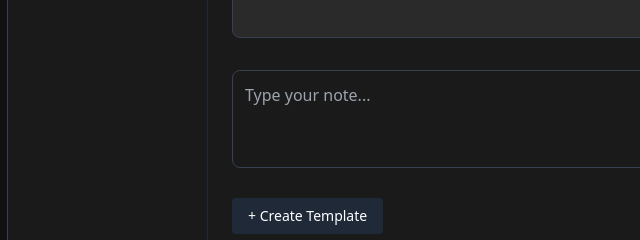
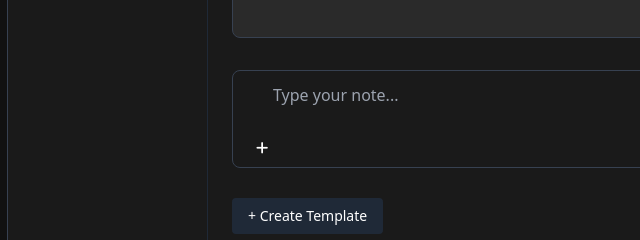
Before and after one commit to EtienneShamley/SiteWise, a website: page frontend/index.html in a window 1280 px wide. Shown: the part 542-782 px from the top of the page, 192-832 px from the left. Drawn offline with nearby package versions, Linux system fonts and the light colour scheme.

Commit message:
Added chat upload button hover to match + New Note style (white icon, gray hover)

```diff
--- a/frontend/index.html
+++ b/frontend/index.html
@@ -136,12 +136,25 @@
 
         <!-- Chat Input Box (Always at bottom) -->
         <div class="relative mt-4">
+          <!-- Hidden file input -->
+          <input type="file" id="chatFileInput" class="hidden" />
+
+          <!-- Textarea with extra padding left for the + icon -->
           <textarea
             id="textInput"
             rows="3"
             placeholder="Type your note..."
-            class="w-full resize-none rounded-lg p-3 pr-20 bg-[#1a1a1a] text-white border border-gray-700 focus:outline-none focus:ring-2 focus:ring-green-400"
+            class="w-full resize-none rounded-lg p-3 pl-10 pr-20 bg-[#1a1a1a] text-white border border-gray-700 focus:outline-none focus:ring-2 focus:ring-green-400"
           ></textarea>
+
+          <!-- + Upload icon -->
+          <button
+            id="chatUploadBtn"
+            class="absolute bottom-3 left-3 bg-transparent text-white hover:bg-gray-700 px-3 py-1 rounded text-sm"
+            title="Upload file"
+          >
+            <i class="fas fa-plus"></i>
+          </button>
 
           <div class="absolute bottom-3 right-3 flex gap-2">
             <button
```
